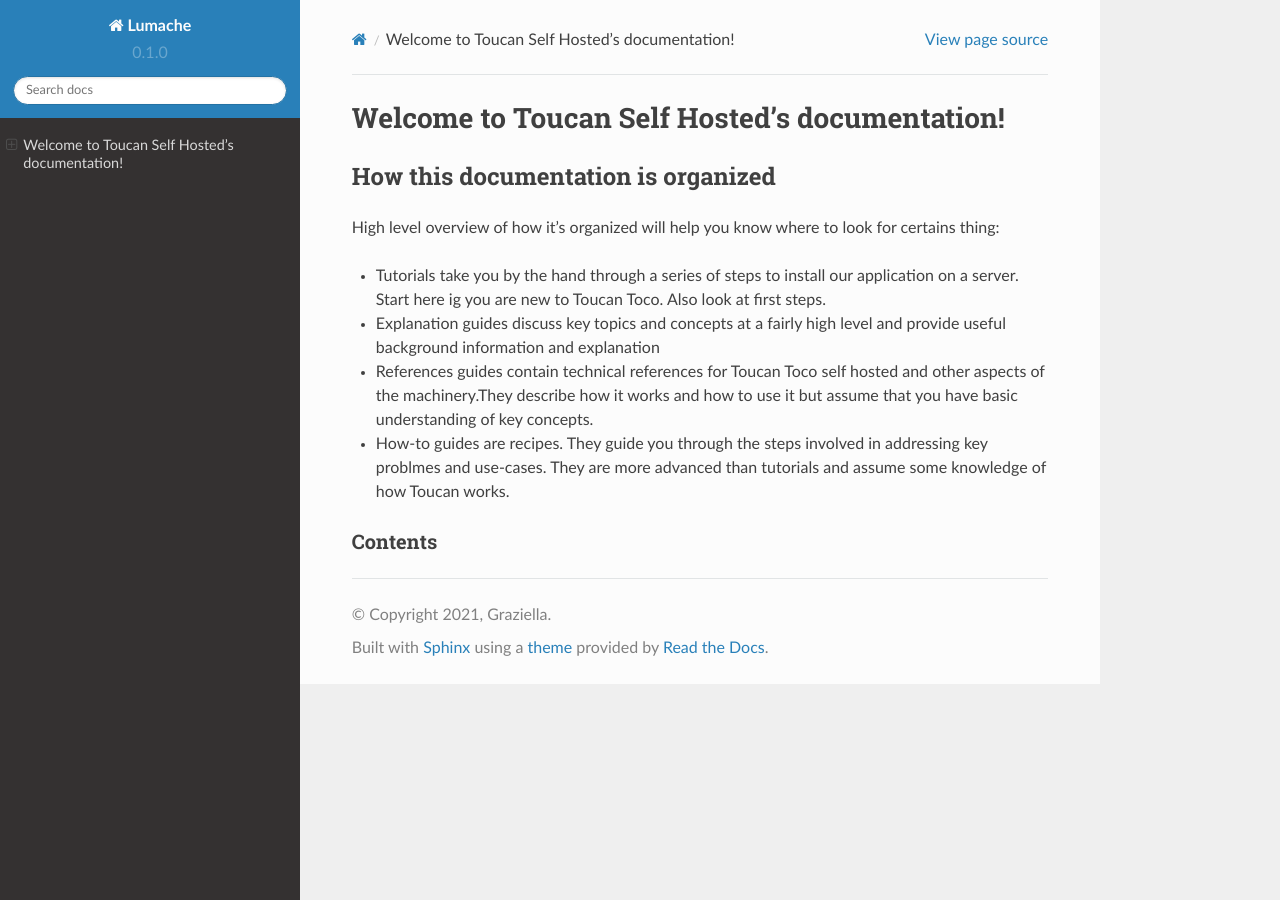
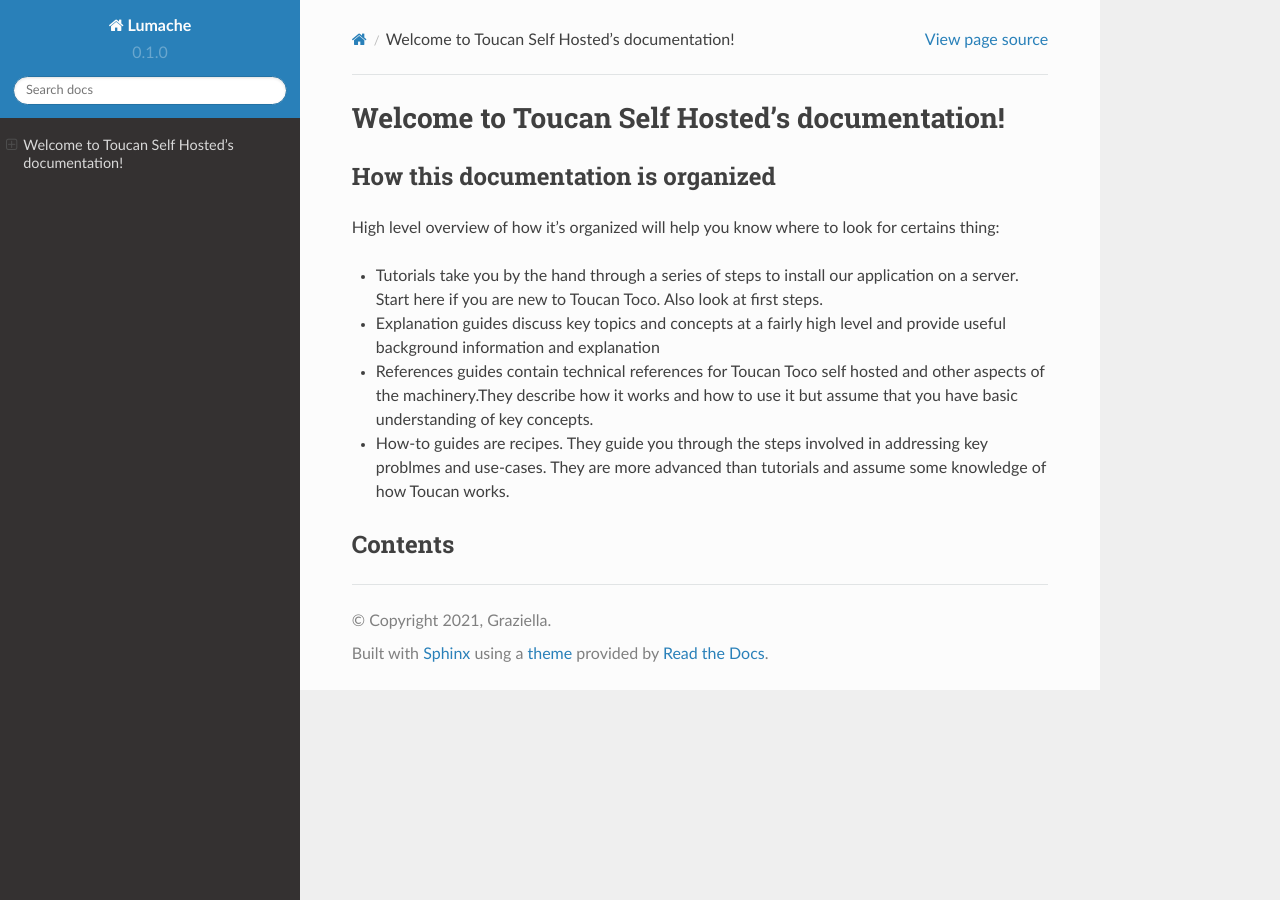
Before and after one commit to ThGa-Droid/self-hosted-doc, a Sphinx documentation site: the page built from docs/source/index.rst, in a window 1280 px wide. Built offline with Sphinx 7.4.7 and the Read the Docs theme 2.0.0, drawn with Linux system fonts in a browser that asks for light colours; pages that are not in the unit, such as notebooks, are missing from menus.

```diff
--- a/docs/source/index.rst
+++ b/docs/source/index.rst
@@ -2,11 +2,11 @@ Welcome to Toucan Self Hosted's documentation!
 ===================================
 
 How this documentation is organized
-############
+-------------
 
 High level overview of how it’s organized will help you know where to look for certains thing:
 
-- Tutorials take you by the hand through a series of steps to install  our application on a  server. Start here ig you are new to Toucan Toco. Also look at first steps.
+- Tutorials take you by the hand through a series of steps to install  our application on a  server. Start here if you are new to Toucan Toco. Also look at first steps.
 
 - Explanation guides discuss key topics and concepts at a fairly high level and provide useful background information and explanation
 
```
